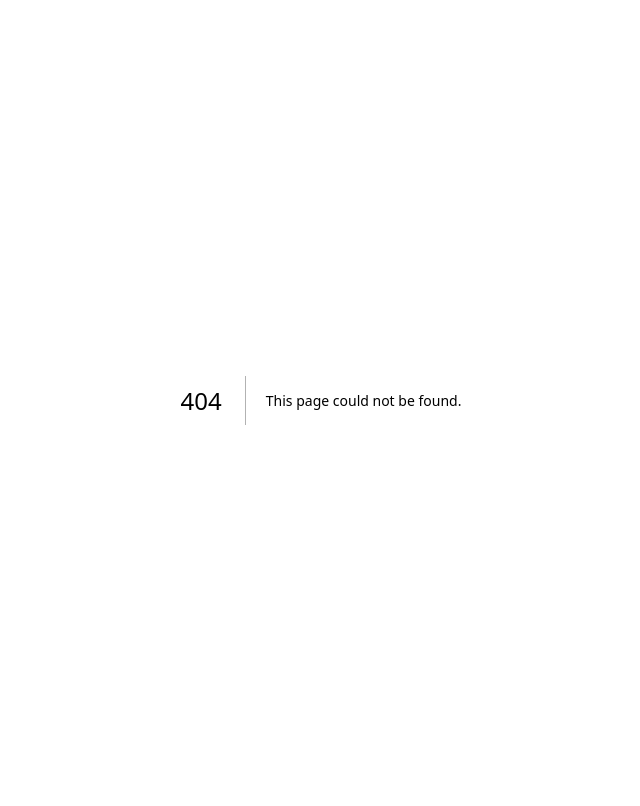
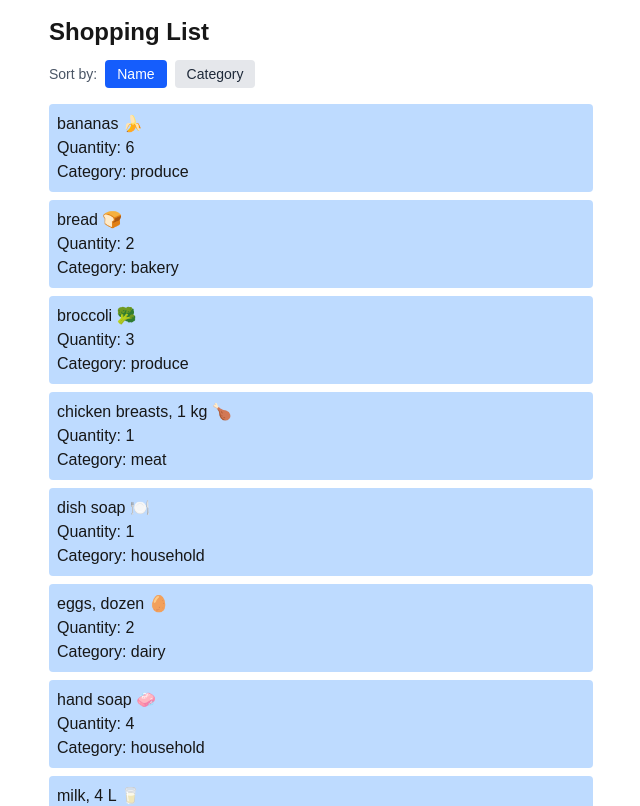
Before and after one commit to Yijie-Alger/cprg306-assignments, a Next.js app: page /week-6 in a window 1280 px wide. Before the commit this address had no page. Shown: the top 806 px of the page, without its empty margins (319-959 px from the left). Built offline with nearby package versions, Linux system fonts and the light colour scheme.

Commit message:
Add files for week 6
Add files for week6 and update css of week 5 with dark mode

```diff
--- a/app/page.js
+++ b/app/page.js
@@ -10,7 +10,8 @@ export default function Page() {
         <Link href="/week-2">Go to Week-2</Link>→
         <Link href="/week-3">Go to Week-3</Link>→
         <Link href="/week-4">Go to Week-4</Link>→
-        <Link href="/week-5">Go to Week-5</Link>
+        <Link href="/week-5">Go to Week-5</Link>→
+        <Link href="/week-6">Go to Week-6</Link>
       </p>
     </main>
   );
--- a/app/week-5/new-item.js
+++ b/app/week-5/new-item.js
@@ -40,7 +40,7 @@ export default function NewItem() {
   return (
     <form
       onSubmit={handleSubmit}
-      className="space-y-4 rounded border border-gray-200 bg-white p-4"
+      className="space-y-4 rounded border border-gray-200 bg-white p-4 dark:border-gray-600 dark:bg-gray-900 dark:text-gray-100"
     >
       <h2 className="mb-4 text-2xl font-bold">Week 5 — Add New Item</h2>
       <div className="flex flex-col">
@@ -57,10 +57,14 @@ export default function NewItem() {
           className="w-full rounded border px-3 py-2"
         />
       </div>
-      <div className="rounded border border-gray-200 bg-white p-4">
+      <div className="rounded border border-gray-200 bg-white p-4 dark:border-gray-600">
         <p className="mb-3">
-          <span className="text-sm text-gray-600">Quantity: </span>
-          <span className="text-xl font-semibold">{quantity}</span>
+          <span className="text-sm text-gray-600 dark:text-gray-900">
+            Quantity:{" "}
+          </span>
+          <span className="text-xl font-semibold dark:text-gray-900">
+            {quantity}
+          </span>
         </p>
         <div className="flex items-center gap-3">
           <button
@@ -69,8 +73,8 @@ export default function NewItem() {
             disabled={quantity === 1}
             className={`rounded px-4 py-2 ${
               quantity === 1
-                ? "cursor-not-allowed bg-gray-100 text-gray-400"
-                : "bg-gray-200 text-black hover:bg-gray-300"
+                ? "cursor-not-allowed bg-gray-100 text-gray-400 dark:bg-gray-700"
+                : "bg-gray-200 text-black hover:bg-gray-300 dark:bg-gray-600 dark:text-white dark:hover:bg-gray-500"
             }`}
           >
             -
@@ -81,14 +85,16 @@ export default function NewItem() {
             disabled={quantity === 20}
             className={`rounded px-4 py-2 ${
               quantity === 20
-                ? "cursor-not-allowed bg-blue-200 text-gray-400"
+                ? "cursor-not-allowed bg-blue-200 text-gray-400 dark:bg-gray-700"
                 : "bg-blue-500 text-white hover:bg-blue-600"
             }`}
           >
             +
           </button>
         </div>
-        <p className="mt-2 text-xs text-gray-500">Allowed range: 1-20</p>
+        <p className="mt-2 text-xs text-gray-500 dark:text-gray-900">
+          Allowed range: 1-20
+        </p>
       </div>
       <div className="flex flex-col">
         <label htmlFor="category" className="mb-1 block text-sm font-medium">
@@ -98,7 +104,7 @@ export default function NewItem() {
           id="category"
           value={category}
           onChange={(event) => setCategory(event.target.value)}
-          className="w-full rounded border bg-white px-3 py-2"
+          className="w-full rounded border bg-white px-3 py-2 dark:bg-gray-800 dark:text-gray-100"
         >
           <option value="produce">Produce</option>
           <option value="dairy">Dairy</option>
--- /dev/null
+++ b/app/week-6/item-list.js
@@ -0,0 +1,56 @@
+"use client";
+
+import { useState } from "react";
+import Item from "./item";
+import items from "./items.json";
+
+export default function ItemList() {
+  const [sortBy, setSortBy] = useState("name");
+
+  const sortedItems = [...items].sort((a, b) => {
+    if (sortBy === "name") {
+      return a.name.localeCompare(b.name);
+    } else if (sortBy === "category") {
+      return a.category.localeCompare(b.category);
+    }
+    return 0;
+  });
+
+  return (
+    <section className="space-y-4">
+      <div className="flex items-center gap-2">
+        <span class="text-sm text-gray-600">Sort by:</span>
+        <button
+          onClick={() => setSortBy("name")}
+          className={`rounded px-3 py-1 text-sm ${
+            sortBy === "name"
+              ? "bg-blue-600 text-white"
+              : "bg-gray-200 text-gray-800 dark:bg-gray-700 dark:text-gray-100"
+          }`}
+        >
+          Name
+        </button>
+        <button
+          onClick={() => setSortBy("category")}
+          className={`rounded px-3 py-1 text-sm ${
+            sortBy === "category"
+              ? "bg-blue-600 text-white"
+              : "bg-gray-200 text-gray-800 dark:bg-gray-700 dark:text-gray-100"
+          }`}
+        >
+          Category
+        </button>
+      </div>
+      <ul className="space-y-2">
+        {sortedItems.map((item) => (
+          <Item
+            key={item.id}
+            name={item.name}
+            quantity={item.quantity}
+            category={item.category}
+          />
+        ))}
+      </ul>
+    </section>
+  );
+}
--- /dev/null
+++ b/app/week-6/item.js
@@ -0,0 +1,11 @@
+export default function Item({ name, quantity, category }) {
+  return (
+    <div className="rounded bg-blue-200 p-2 dark:bg-blue-800">
+      <ul>
+        <li>{name}</li>
+        <li>Quantity: {quantity}</li>
+        <li>Category: {category}</li>
+      </ul>
+    </div>
+  );
+}
--- /dev/null
+++ b/app/week-6/items.json
@@ -0,0 +1,74 @@
+[
+  {
+    "id": "1h2GJKH12gkHG31h1H",
+    "name": "milk, 4 L 🥛",
+    "quantity": 1,
+    "category": "dairy"
+  },
+  {
+    "id": "2KJH3k2j3H1k2J3K1H",
+    "name": "bread 🍞",
+    "quantity": 2,
+    "category": "bakery"
+  },
+  {
+    "id": "3h2KJH3k2j3H1k2J3",
+    "name": "eggs, dozen 🥚",
+    "quantity": 2,
+    "category": "dairy"
+  },
+  {
+    "id": "4k2J3K1H2GJKH12gk",
+    "name": "bananas 🍌",
+    "quantity": 6,
+    "category": "produce"
+  },
+  {
+    "id": "5H1h1H2KJH3k2j3H",
+    "name": "broccoli 🥦",
+    "quantity": 3,
+    "category": "produce"
+  },
+  {
+    "id": "6H1k2J3K1H2GJKH1",
+    "name": "chicken breasts, 1 kg 🍗",
+    "quantity": 1,
+    "category": "meat"
+  },
+  {
+    "id": "7gkHG31h1H2KJH3k",
+    "name": "pasta sauce 🍝",
+    "quantity": 3,
+    "category": "canned goods"
+  },
+  {
+    "id": "8j3H1k2J3K1H2GJK",
+    "name": "spaghetti, 454 g 🍝",
+    "quantity": 2,
+    "category": "dry goods"
+  },
+  {
+    "id": "9H12gkHG31h1H2KJ",
+    "name": "toilet paper, 12 pack 🧻",
+    "quantity": 1,
+    "category": "household"
+  },
+  {
+    "id": "10H3k2j3H1k2J3K1",
+    "name": "paper towels, 6 pack",
+    "quantity": 1,
+    "category": "household"
+  },
+  {
+    "id": "11k2J3K1H2GJKH12",
+    "name": "dish soap 🍽️",
+    "quantity": 1,
+    "category": "household"
+  },
+  {
+    "id": "12GJKH12gkHG31h1",
+    "name": "hand soap 🧼",
+    "quantity": 4,
+    "category": "household"
+  }
+]
--- /dev/null
+++ b/app/week-6/page.js
@@ -0,0 +1,14 @@
+import ItemList from "./item-list";
+
+export default function Page() {
+  return (
+    <main className="p-4 max-w-xl mx-auto">
+      <header>
+        <h1 className="text-2xl font-bold mb-3">Shopping List</h1>
+      </header>
+      <div>
+        <ItemList />
+      </div>
+    </main>
+  );
+}
```
